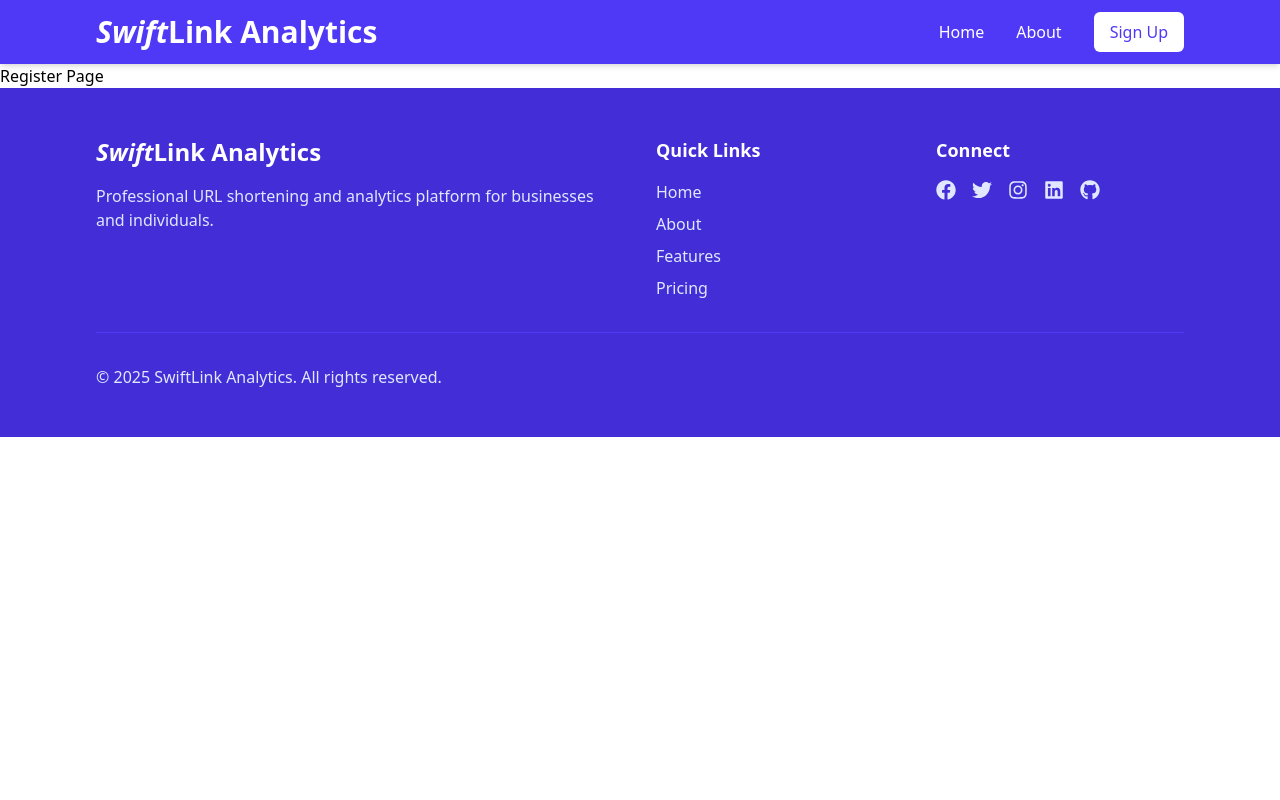
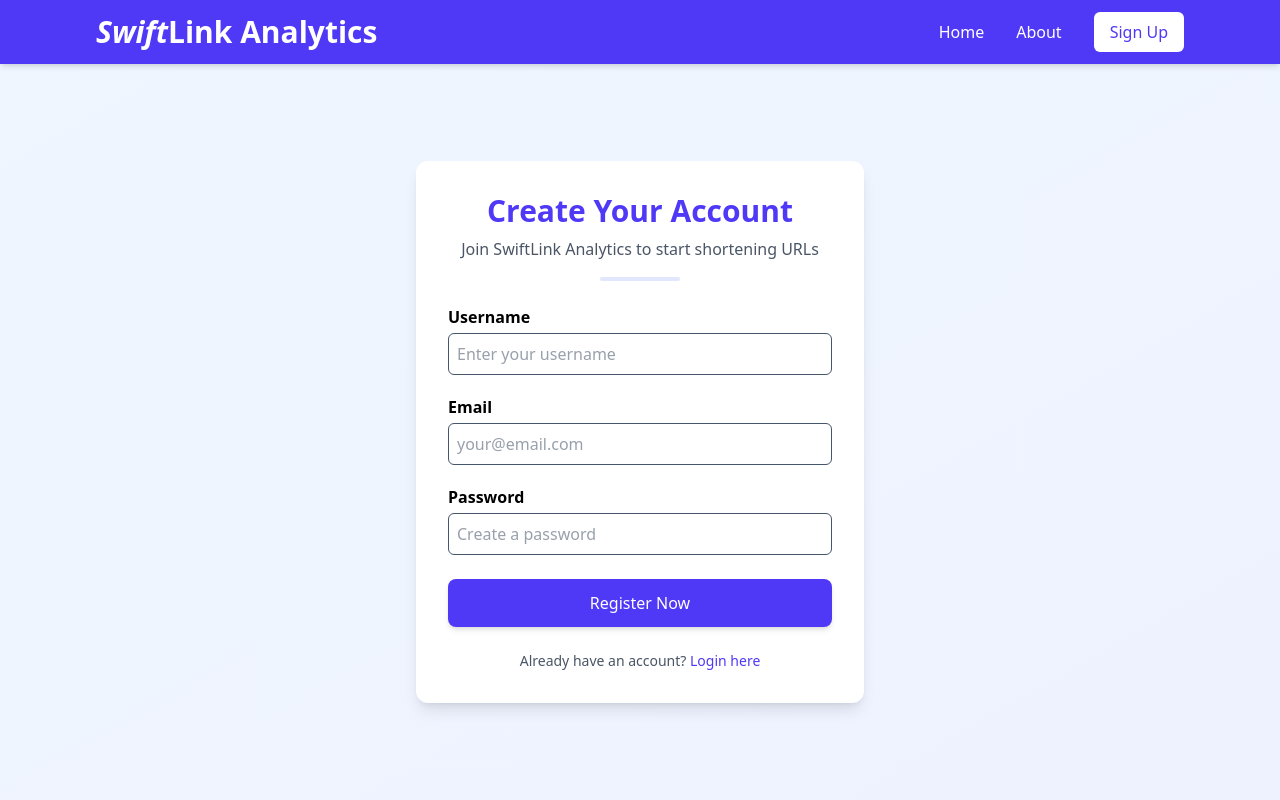
Before and after one commit to Rugved7/URL-Shortener-frontend, a React (Vite) app: page /register in a window 1280 px wide. Shown: the top 800 px of the page. Built offline with nearby package versions, Linux system fonts and the light colour scheme.

Commit message:
Register Page Added  -Login to proceed

```diff
--- a/src/App.jsx
+++ b/src/App.jsx
@@ -4,6 +4,7 @@ import AboutPage from "./components/AboutPage";
 import Navbar from "./components/Navbar";
 import Footer from "./components/Footer";
 import RegisterPage from "./components/RegisterPage";
+import LoginPage from "./components/LoginPage";
 
 
 import { BrowserRouter, Route, Routes } from "react-router-dom";
@@ -17,6 +18,8 @@ const App = () => {
         <Route path="/" element={<LandingPage />} />
         <Route path="/about" element={<AboutPage />} />
         <Route path="/register" element={<RegisterPage />} />
+        <Route path="/login" element={<LoginPage />} />
+        {/* Add more routes as needed */}
       </Routes>
     <Footer />
       </BrowserRouter>
--- /dev/null
+++ b/src/components/LoginPage.jsx
@@ -0,0 +1,11 @@
+import React from 'react'
+
+const LoginPage = () => {
+  return (
+    <div>
+      Login Page
+    </div>
+  )
+}
+
+export default LoginPage
--- a/src/components/RegisterPage.jsx
+++ b/src/components/RegisterPage.jsx
@@ -1,10 +1,105 @@
+import React, { useState } from 'react'
+import { useForm } from 'react-hook-form'
+import TextFields from './TextFields';
+import { Link } from 'react-router-dom';
 
 const RegisterPage = () => {
-  return (
-    <div>
-      <h1>Register Page</h1>
-    </div>
-  )
+    const [loader, setLoader] = useState(false);
+
+    const {
+        register,
+        handleSubmit,
+        reset,
+        formState: {errors}
+    } = useForm({
+        defaultValues: {
+            username: "",
+            email: "",
+            password: "",
+        },
+        mode: "onTouched",
+    });
+
+    const registerHandler = async (data) => {
+        // Your register logic
+    };
+
+    return (
+        <div className='min-h-[calc(100vh-64px)] bg-gradient-to-br from-blue-50 to-indigo-50 flex justify-center items-center py-12 px-4'>
+            <form
+                onSubmit={handleSubmit(registerHandler)}
+                className="w-full max-w-md bg-white rounded-xl shadow-lg overflow-hidden p-8"
+            >
+                <div className="text-center mb-6">
+                    <h1 className="text-3xl font-bold text-indigo-600 mb-2">
+                        Create Your Account
+                    </h1>
+                    <p className="text-gray-600">
+                        Join SwiftLink Analytics to start shortening URLs
+                    </p>
+                    <div className="h-1 bg-indigo-100 w-20 mx-auto mt-4 rounded-full"></div>
+                </div>
+
+                <div className="space-y-5">
+                    <TextFields
+                        label="Username"
+                        required
+                        id="username"
+                        type="text"
+                        message="Username is required"
+                        placeholder="Enter your username"
+                        register={register}
+                        errors={errors}
+                    />
+
+                    <TextFields
+                        label="Email"
+                        required
+                        id="email"
+                        type="email"
+                        message="Valid email is required"
+                        placeholder="your@email.com"
+                        register={register}
+                        errors={errors}
+                    />
+
+                    <TextFields
+                        label="Password"
+                        required
+                        id="password"
+                        type="password"
+                        message="Password must be at least 6 characters"
+                        placeholder="Create a password"
+                        register={register}
+                        min={6}
+                        errors={errors}
+                    />
+                </div>
+
+                <button
+                    disabled={loader}
+                    type='submit'
+                    className={`w-full mt-6 py-3 px-4 rounded-lg font-medium transition-colors ${
+                        loader
+                            ? 'bg-indigo-400 cursor-not-allowed'
+                            : 'bg-indigo-600 hover:bg-indigo-700'
+                    } text-white shadow-md`}
+                >
+                    {loader ? "Creating Account..." : "Register Now"}
+                </button>
+
+                <p className='text-center text-gray-600 mt-6 text-sm'>
+                    Already have an account? {' '}
+                    <Link
+                        to="/login"
+                        className='font-medium text-indigo-600 hover:text-indigo-800 hover:underline transition-colors'
+                    >
+                        Login here
+                    </Link>
+                </p>
+            </form>
+        </div>
+    )
 }
 
 export default RegisterPage
```
